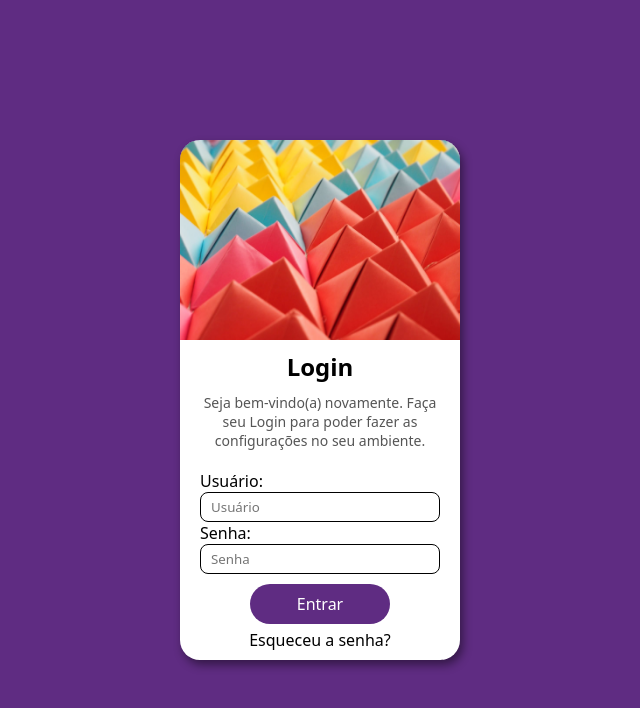
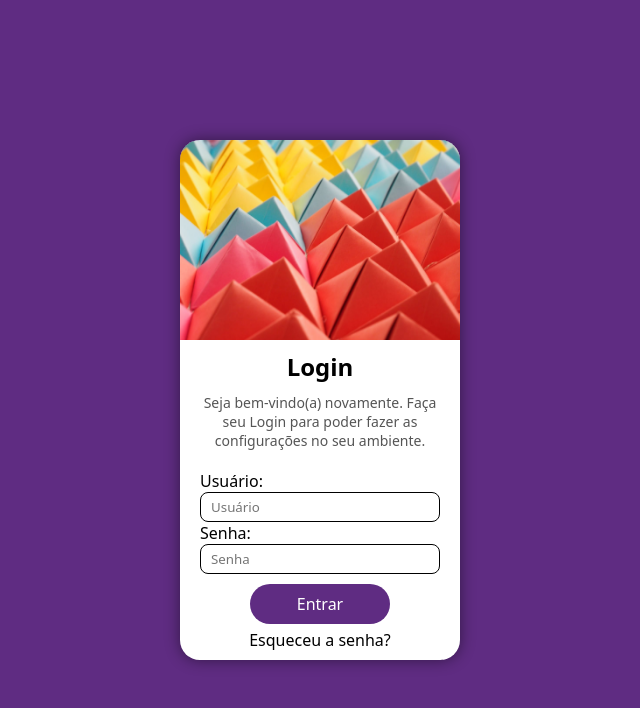
Before and after one commit to gladsonfbarros/projeto-login, a plain HTML site: page index.html in a window 1280 px wide. Shown: the whole page, without its empty margins (320-960 px from the left). Drawn offline with Linux system fonts and the light colour scheme.

Commit message:
Update style.css

```diff
--- a/estilos/style.css
+++ b/estilos/style.css
@@ -29,7 +29,7 @@ section#login {
     background-color: #fff;
     border-radius: 20px;
     overflow: hidden;
-    box-shadow: 3px 5px 10px rgba(0, 0, 0, 0.452);
+    box-shadow: 0px 0px 15px rgba(0, 0, 0, 0.473);
 }
 
 section#login div#img {
```
